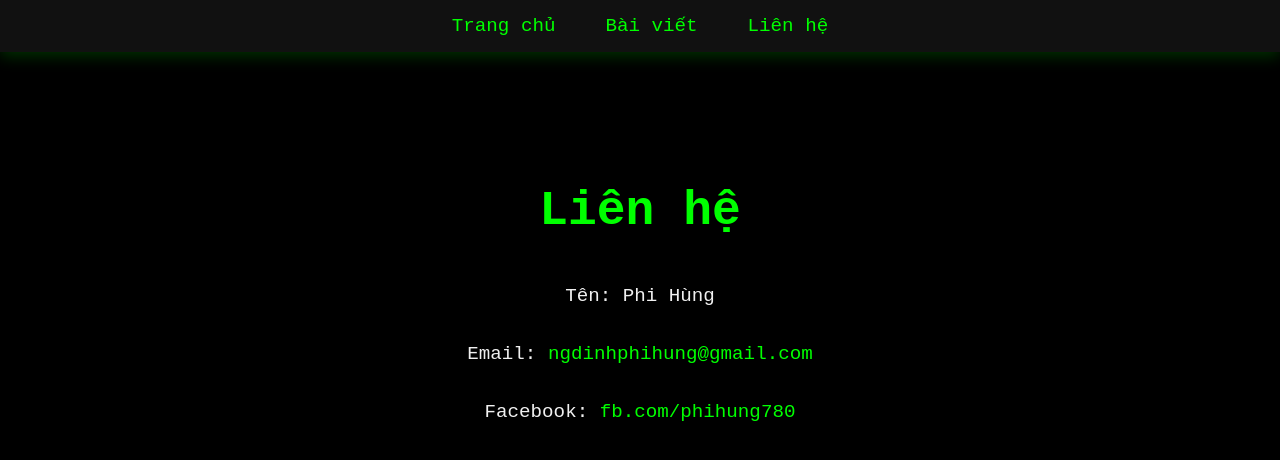
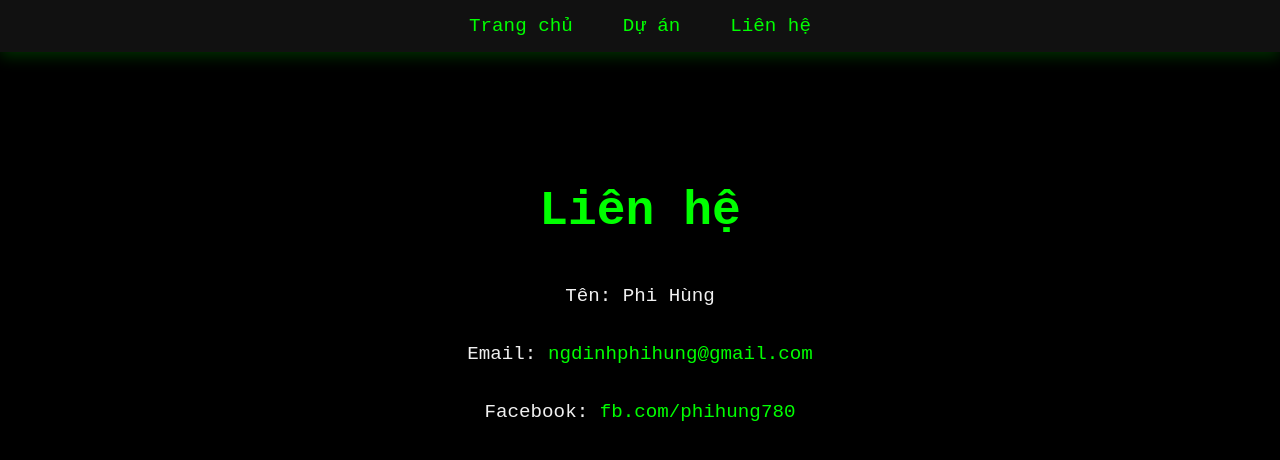
Before and after one commit to fatm4n1/fatm4ndemo, a plain HTML site: page contact.html in a window 1280 px wide. Drawn offline with Linux system fonts and the light colour scheme.

Commit message:
Update contact.html

```diff
--- a/contact.html
+++ b/contact.html
@@ -87,7 +87,7 @@
     <header>
         <ul class="nav">
             <li><a href="index.html">Trang chủ</a></li>
-            <li><a href="blog.html">Bài viết</a></li>
+            <li><a href="blog.html">Dự án</a></li>
             <li><a href="contact.html">Liên hệ</a></li>
         </ul>
     </header>
```
